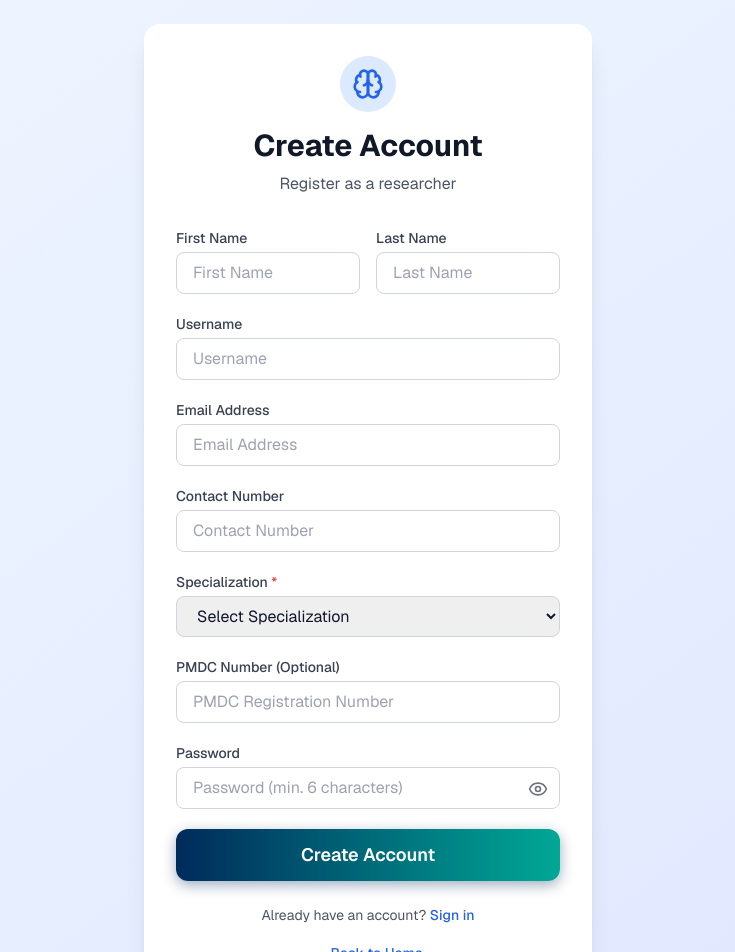
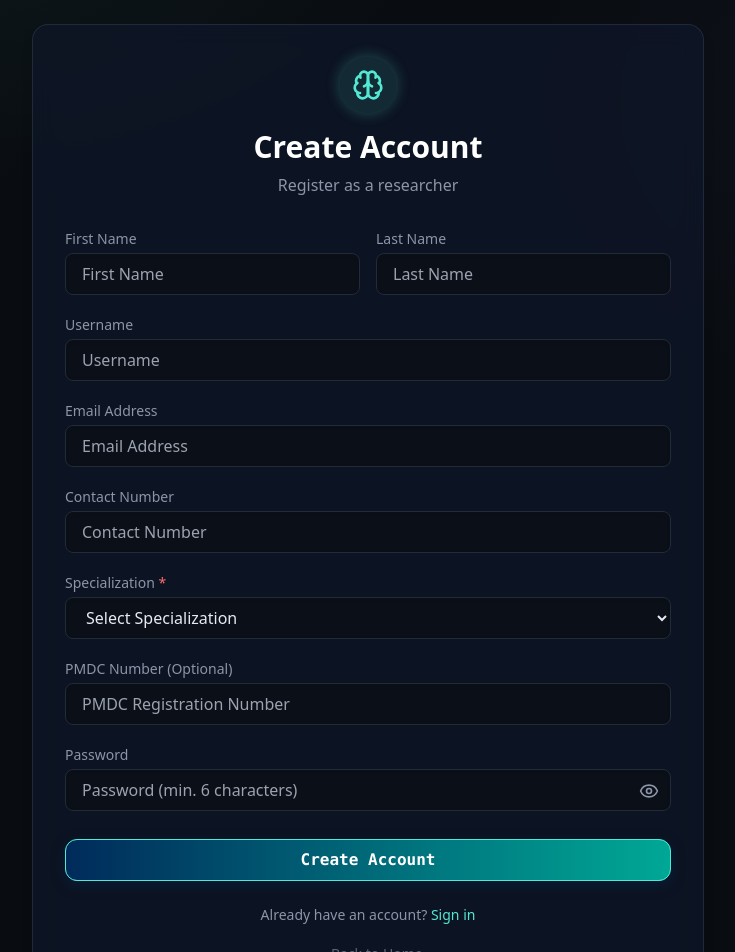
Before and after one commit to Daniyal69n/MRI, a Next.js app in the folder my-app/: page /register in a window 1280 px wide. Shown: the top 952 px of the page, without its empty margins (272-1007 px from the left). Built offline with nearby package versions, Linux system fonts and the light colour scheme.

Commit message:
Fix: Route MRI preprocessing to Railway backend

```diff
--- a/my-app/app/login/page.tsx
+++ b/my-app/app/login/page.tsx
@@ -85,19 +85,19 @@ export default function LoginPage() {
   };
 
   return (
-    <div className="min-h-screen bg-gradient-to-br from-blue-50 to-indigo-100 flex items-center justify-center p-4 sm:p-6 overflow-x-hidden">
+    <div className="min-h-screen bg-[#090c11] text-[#e7ebf1] font-sans flex items-center justify-center p-4 sm:p-6 overflow-x-hidden bg-hero-glow">
       <div className="w-full max-w-md">
-        <div className="bg-white rounded-xl sm:rounded-2xl shadow-xl p-5 sm:p-8">
+        <div className="bg-[#10151d] border border-[#232b38] rounded-xl sm:rounded-2xl shadow-[0_30px_60px_-30px_rgba(0,0,0,0.6)] p-5 sm:p-8 glass-panel-dark glow-border relative z-10">
           <div className="text-center mb-6 sm:mb-8">
             <div className="flex justify-center mb-3 sm:mb-4">
-              <div className="bg-blue-100 p-3 rounded-full">
-                <Brain className="w-7 h-7 sm:w-8 sm:h-8 text-blue-600" />
+              <div className="bg-tissue-csf/10 p-3 rounded-full shadow-[0_0_15px_rgba(82,232,212,0.3)]">
+                <Brain className="w-7 h-7 sm:w-8 sm:h-8 text-tissue-csf" />
               </div>
             </div>
-            <h1 className="text-2xl sm:text-3xl font-bold text-gray-900 mb-2">
+            <h1 className="text-2xl sm:text-3xl font-bold text-white mb-2">
               Brain Analysis System
             </h1>
-            <p className="text-sm sm:text-base text-gray-600">Sign in to your account</p>
+            <p className="text-sm sm:text-base text-[#8c96a8]">Sign in to your account</p>
           </div>
 
           <form onSubmit={handleSubmit} className="space-y-6">
@@ -112,7 +112,7 @@ export default function LoginPage() {
                 error={errors.emailOrUsername}
                 required
               />
-              <p className="mt-1 text-xs text-gray-500">
+              <p className="mt-1 text-xs text-[#5b6576]">
                 You can login using either your email address or username
               </p>
             </div>
@@ -132,7 +132,7 @@ export default function LoginPage() {
                 <button
                   type="button"
                   onClick={() => setShowPassword(!showPassword)}
-                  className="absolute right-3 top-9 text-gray-500 hover:text-gray-700 focus:outline-none"
+                  className="absolute right-3 top-9 text-[#8c96a8] hover:text-[#e7ebf1] focus:outline-none transition-colors"
                   aria-label={showPassword ? "Hide password" : "Show password"}
                 >
                   {showPassword ? (
@@ -145,7 +145,7 @@ export default function LoginPage() {
               <div className="mt-2 text-right">
                 <Link
                   href="/forgot-password"
-                  className="text-sm text-blue-600 hover:text-blue-700"
+                  className="text-sm text-tissue-csf hover:text-[#6ef0de] transition-colors"
                 >
                   Forgot password?
                 </Link>
@@ -153,16 +153,14 @@ export default function LoginPage() {
             </div>
 
             {errors.general && (
-              <div className="bg-red-50 border border-red-200 text-red-700 px-4 py-3 rounded-lg text-sm">
+              <div className="bg-[#ff6b6b]/10 border border-[#ff6b6b]/30 text-[#ff6b6b] px-4 py-3 rounded-lg text-sm">
                 {errors.general}
               </div>
             )}
 
             <Button
               type="submit"
-              variant="primary"
-              size="lg"
-              className="w-full"
+              className="w-full font-mono text-[13.5px] px-[22px] py-[13px] rounded-[3px] border border-tissue-csf bg-tissue-csf text-[#04211d] font-medium hover:bg-[#6ef0de] hover:border-[#6ef0de] hover:-translate-y-[1px] transition-all shadow-[0_0_15px_rgba(82,232,212,0.4)]"
               disabled={isLoading}
             >
               {isLoading ? 'Signing In...' : 'Sign In'}
@@ -170,22 +168,20 @@ export default function LoginPage() {
           </form>
 
           <div className="mt-6 text-center">
-            <p className="text-sm text-gray-600">
+            <p className="text-sm text-[#8c96a8]">
               Don't have an account?{' '}
-              <Link href="/register" className="text-blue-600 hover:text-blue-700 font-medium">
+              <Link href="/register" className="text-tissue-csf hover:text-[#6ef0de] font-medium transition-colors">
                 Sign up
               </Link>
             </p>
           </div>
 
           <div className="mt-4 text-center">
-            <Link href="/" className="text-sm text-blue-600 hover:text-blue-700 font-medium">
+            <Link href="/" className="text-sm text-[#5b6576] hover:text-[#8c96a8] font-medium transition-colors">
               ← Back to Home
             </Link>
           </div>
         </div>
-
-
       </div>
     </div>
   );
--- a/my-app/app/register/page.tsx
+++ b/my-app/app/register/page.tsx
@@ -107,19 +107,19 @@ export default function RegisterPage() {
   };
 
   return (
-    <div className="min-h-screen bg-gradient-to-br from-blue-50 to-indigo-100 flex items-center justify-center p-4 sm:p-6 overflow-x-hidden">
-      <div className="w-full max-w-md">
-        <div className="bg-white rounded-xl sm:rounded-2xl shadow-xl p-5 sm:p-8">
+    <div className="min-h-screen bg-[#090c11] text-[#e7ebf1] font-sans flex items-center justify-center p-4 sm:p-6 py-12 overflow-x-hidden bg-hero-glow">
+      <div className="w-full max-w-2xl">
+        <div className="bg-[#10151d] border border-[#232b38] rounded-xl sm:rounded-2xl shadow-[0_30px_60px_-30px_rgba(0,0,0,0.6)] p-5 sm:p-8 glass-panel-dark glow-border relative z-10">
           <div className="text-center mb-6 sm:mb-8">
             <div className="flex justify-center mb-3 sm:mb-4">
-              <div className="bg-blue-100 p-3 rounded-full">
-                <Brain className="w-7 h-7 sm:w-8 sm:h-8 text-blue-600" />
+              <div className="bg-tissue-csf/10 p-3 rounded-full shadow-[0_0_15px_rgba(82,232,212,0.3)]">
+                <Brain className="w-7 h-7 sm:w-8 sm:h-8 text-tissue-csf" />
               </div>
             </div>
-            <h1 className="text-2xl sm:text-3xl font-bold text-gray-900 mb-2">
+            <h1 className="text-2xl sm:text-3xl font-bold text-white mb-2">
               Create Account
             </h1>
-            <p className="text-sm sm:text-base text-gray-600">Register as a researcher</p>
+            <p className="text-sm sm:text-base text-[#8c96a8]">Register as a researcher</p>
           </div>
 
           <form onSubmit={handleSubmit} className="space-y-4 sm:space-y-5">
@@ -180,28 +180,26 @@ export default function RegisterPage() {
             />
 
             <div>
-              <label className="block text-sm font-medium text-gray-700 mb-1">
-                Specialization <span className="text-red-500">*</span>
+              <label className="block text-sm font-medium text-[#8c96a8] mb-1">
+                Specialization <span className="text-[#ff6b6b]">*</span>
               </label>
               <select
                 name="specialization"
                 value={formData.specialization}
                 onChange={handleChange}
-                className={`w-full px-4 py-2.5 sm:py-2 min-h-[44px] sm:min-h-0 text-base border rounded-lg focus:outline-none focus:ring-2 focus:ring-blue-500 focus:border-transparent ${
-                  errors.specialization ? 'border-red-500' : 'border-gray-300'
+                className={`w-full px-4 py-2.5 sm:py-2 min-h-[44px] sm:min-h-0 text-base border rounded-lg bg-[#090c11]/50 text-[#e7ebf1] focus:outline-none focus:ring-2 focus:ring-tissue-csf focus:border-transparent transition-all shadow-inner ${
+                  errors.specialization ? 'border-[#ff6b6b] focus:ring-[#ff6b6b]' : 'border-[#232b38] hover:border-[#5b6576]'
                 }`}
                 required
               >
-                <option value="">Select Specialization</option>
-                <option value="Medical Officer">Medical Officer</option>
-
-                <option value="Radiologist">Radiologist</option>
-                <option value="Neurologist">Neurologist</option>
-                <option value="Researcher">Researcher</option>
-
+                <option value="" className="bg-[#10151d]">Select Specialization</option>
+                <option value="Medical Officer" className="bg-[#10151d]">Medical Officer</option>
+                <option value="Radiologist" className="bg-[#10151d]">Radiologist</option>
+                <option value="Neurologist" className="bg-[#10151d]">Neurologist</option>
+                <option value="Researcher" className="bg-[#10151d]">Researcher</option>
               </select>
               {errors.specialization && (
-                <p className="mt-1 text-sm text-red-600">{errors.specialization}</p>
+                <p className="mt-1 text-sm text-[#ff6b6b]">{errors.specialization}</p>
               )}
             </div>
 
@@ -229,7 +227,7 @@ export default function RegisterPage() {
               <button
                 type="button"
                 onClick={() => setShowPassword(!showPassword)}
-                className="absolute right-3 top-9 text-gray-500 hover:text-gray-700 focus:outline-none"
+                className="absolute right-3 top-9 text-[#8c96a8] hover:text-[#e7ebf1] focus:outline-none transition-colors"
                 aria-label={showPassword ? "Hide password" : "Show password"}
               >
                 {showPassword ? (
@@ -241,40 +239,37 @@ export default function RegisterPage() {
             </div>
 
             {errors.general && (
-              <div className="bg-red-50 border border-red-200 text-red-700 px-4 py-3 rounded-lg text-sm">
+              <div className="bg-[#ff6b6b]/10 border border-[#ff6b6b]/30 text-[#ff6b6b] px-4 py-3 rounded-lg text-sm">
                 {errors.general}
               </div>
             )}
 
+            <div className="pt-2">
               <Button
                 type="submit"
-              variant="primary"
-              size="lg"
-              className="w-full"
+                className="w-full font-mono text-[13.5px] px-[22px] py-[13px] rounded-[3px] border border-tissue-csf bg-tissue-csf text-[#04211d] font-medium hover:bg-[#6ef0de] hover:border-[#6ef0de] hover:-translate-y-[1px] transition-all shadow-[0_0_15px_rgba(82,232,212,0.4)]"
                 disabled={isLoading}
               >
                 {isLoading ? 'Creating Account...' : 'Create Account'}
               </Button>
+            </div>
           </form>
 
           <div className="mt-6 text-center">
-            <p className="text-sm text-gray-600">
+            <p className="text-sm text-[#8c96a8]">
               Already have an account?{' '}
-              <Link href="/login" className="text-blue-600 hover:text-blue-700 font-medium">
+              <Link href="/login" className="text-tissue-csf hover:text-[#6ef0de] font-medium transition-colors">
                 Sign in
               </Link>
             </p>
           </div>
 
           <div className="mt-4 text-center">
-            <Link href="/" className="text-sm text-blue-600 hover:text-blue-700 font-medium">
+            <Link href="/" className="text-sm text-[#5b6576] hover:text-[#8c96a8] font-medium transition-colors">
               ← Back to Home
             </Link>
           </div>
         </div>
-
-
-
       </div>
     </div>
   );
--- a/my-app/components/ui/Input.tsx
+++ b/my-app/components/ui/Input.tsx
@@ -14,18 +14,18 @@ export const Input: React.FC<InputProps> = ({
   return (
     <div className="w-full">
       {label && (
-        <label className="block text-sm font-medium text-gray-700 mb-1">
+        <label className="block text-sm font-medium text-[#8c96a8] mb-1">
           {label}
         </label>
       )}
       <input
-        className={`w-full px-4 py-2.5 sm:py-2 min-h-[44px] sm:min-h-0 text-base border rounded-lg focus:outline-none focus:ring-2 focus:ring-blue-500 focus:border-transparent ${
-          error ? 'border-red-500' : 'border-gray-300'
+        className={`w-full px-4 py-2.5 sm:py-2 min-h-[44px] sm:min-h-0 text-base border rounded-lg bg-[#090c11]/50 text-[#e7ebf1] focus:outline-none focus:ring-2 focus:ring-tissue-csf focus:border-transparent transition-all shadow-inner ${
+          error ? 'border-red-500 focus:ring-red-500' : 'border-[#232b38] hover:border-[#5b6576]'
         } ${className}`}
         {...props}
       />
       {error && (
-        <p className="mt-1 text-sm text-red-600">{error}</p>
+        <p className="mt-1 text-sm text-[#ff6b6b]">{error}</p>
       )}
     </div>
   );
```
Also changed, not shown: my-app/app/page.tsx (+6 -6 lines). Lines whose indentation alone changed are shown as unchanged.
